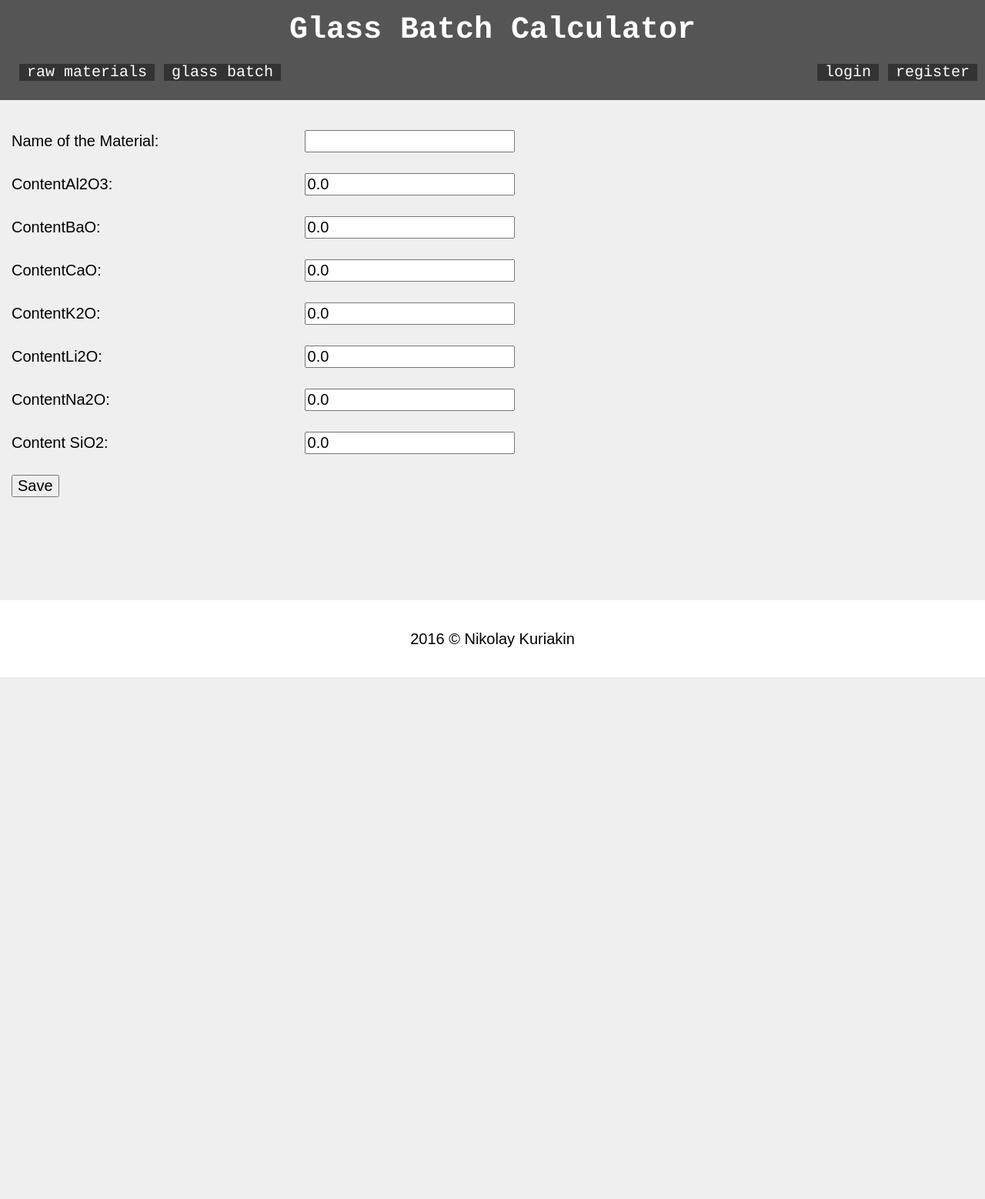
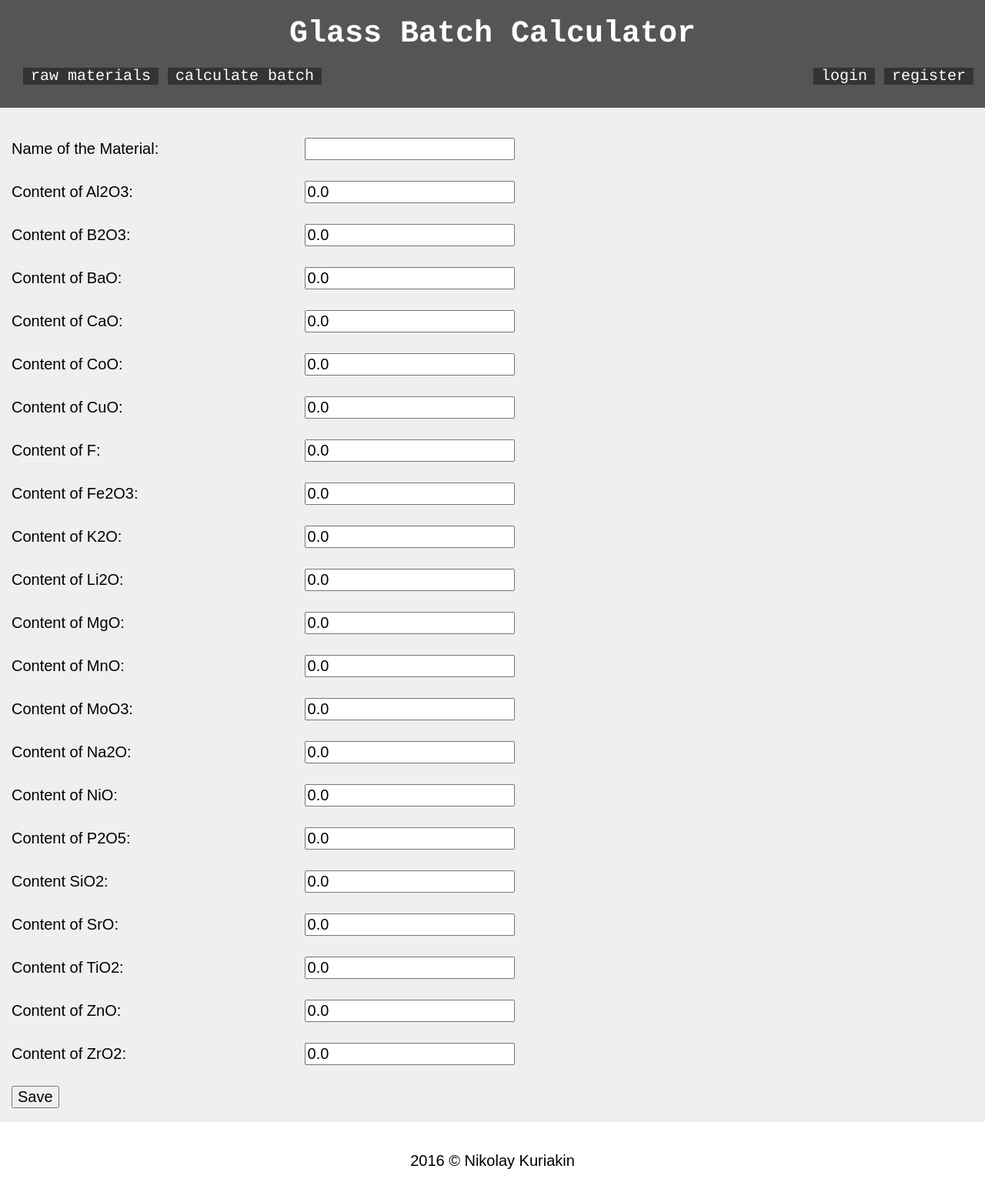
Before and after one commit to nikolaykrkn/batchcalc, a Django app: a page that uses BatchCalculator/templates/base.html in a window 1280 px wide. Shown: the whole page at 77% size. Before the commit the page ends 880 px from the top, so only its background shows below. Run offline with Django 3.2, Linux system fonts and the light colour scheme.

Commit message:
css + update entries

```diff
--- a/BatchCalculator/models.py
+++ b/BatchCalculator/models.py
@@ -7,12 +7,26 @@ from django.contrib.auth.models import User
 class rawMaterial(models.Model):
     materialName = models.CharField('Name of the Material', max_length=200, blank=False)
     contentSiO2 = models.FloatField('Content SiO2', default=0.0)
-    contentAl2O3 = models.FloatField(default=0.0)
-    contentNa2O = models.FloatField(default=0.0)
-    contentK2O = models.FloatField(default=0.0)
-    contentLi2O = models.FloatField(default=0.0)
-    contentCaO = models.FloatField(default=0.0)
-    contentBaO = models.FloatField(default=0.0)
+    contentAl2O3 = models.FloatField('Content of Al2O3', default=0.0)
+    contentNa2O = models.FloatField('Content of Na2O', default=0.0)
+    contentK2O = models.FloatField('Content of K2O', default=0.0)
+    contentLi2O = models.FloatField('Content of Li2O',default=0.0)
+    contentCaO = models.FloatField('Content of CaO', default=0.0)
+    contentMgO = models.FloatField('Content of MgO', default=0.0)
+    contentBaO = models.FloatField('Content of BaO', default=0.0)
+    contentSrO = models.FloatField('Content of SrO', default=0.0)
+    contentTiO2 = models.FloatField('Content of TiO2', default=0.0)
+    contentZrO2 = models.FloatField('Content of ZrO2', default=0.0)
+    contentB2O3 = models.FloatField('Content of B2O3', default=0.0)
+    contentP2O3 = models.FloatField('Content of P2O5', default=0.0)
+    contentZnO = models.FloatField('Content of ZnO', default=0.0)
+    contentF = models.FloatField('Content of F', default=0.0)
+    contentMnO = models.FloatField('Content of MnO', default=0.0)
+    contentMoO3 = models.FloatField('Content of MoO3', default=0.0)
+    contentNiO = models.FloatField('Content of NiO', default=0.0)
+    contentCuO = models.FloatField('Content of CuO', default=0.0)
+    contentCoO = models.FloatField('Content of CoO', default=0.0)
+    contentFe2O3 = models.FloatField('Content of Fe2O3', default=0.0)
     author = models.ForeignKey(User, on_delete=models.CASCADE)
     def __str__(self):
     	return self.materialName + ': '+'; '.join([str(getattr(self, attrName)) + ' ' + str(attrName).replace('content', '') \
--- a/BatchCalculator/static/BatchCalculator/css/style.css
+++ b/BatchCalculator/static/BatchCalculator/css/style.css
@@ -7,7 +7,7 @@ body{
 
 header{
 	background: #555;
-	padding: 10px;
+	padding: 15px;
 	font-family: Courier, sans-serif;
 	line-height: 0.8;
 
@@ -20,9 +20,11 @@ header a{
 	display: inline-block;
 	color: white;
 	font-size 0.6em;
-
 	background: #333;
 	padding: 3px 10px;
+}
+header a:hover{
+	color:orange;
 }
 header h1{
 	color: #fff;
@@ -38,11 +40,15 @@ header h1 a{
 .menu{
 	padding: 15px;
 	position: relative;
+	display: block;
 }
 .account{
 	display: inline-block;
 	position: absolute;
 	right: 0;
+}
+p.account{
+	margin-bottom: 5px;
 }
 
 .content{
@@ -58,9 +64,12 @@ table {
     overflow: auto;
     white-space: nowrap;
     width: 100%;
+    table-layout: fixed;
 }
 th, td{
 	border: 1px dotted #555;
+	word-wrap: break-word;
+	width: 15px;
 }
 /*tr>td:last-of-type{
 	border: none;
--- a/BatchCalculator/templates/base.html
+++ b/BatchCalculator/templates/base.html
@@ -16,14 +16,14 @@
 		<h1><a href = '/'>Glass Batch Calculator</h1></a>
     	<div class='menu'>
     		<a href="{% url 'rawmateriallist' %}">raw materials</a>
-    		<a href="{% url 'calculate' %}">glass batch</a>
+    		<a href="{% url 'calculate' %}">calculate batch</a>
     		{% if user.is_anonymous %}
     		<div class='account'>
     			<a href="{% url 'login' %}">login</a>
     			<a href="{% url 'register' %}">register</a>
     		</div>
     		{% else %}
-    		<p>Welcome, {{user.username}}!</p> <a href="{% url 'logout' %}">log out</a>
+    		<p class='account'>Welcome, {{user.username}}! <a href="{% url 'logout' %}">log out</a></p>
     		{% endif %}
 
     	</div>
@@ -32,7 +32,12 @@
 
 	<div class='content'>
     {% block content %}
-    <h1> hello world, this is batchcalculator </h1>
+    <h1> Glass/Ceramics Batch calculator </h1>
+    <ul>
+    <li>Calculate batches of refractory nonmetallic silicate materials i.e glasses, vitreous enamels, glazes, porcelain and other types of ceramics</li>
+    <li>Store your own set of raw materials in the database.</li>
+    <li>Obtain the proportions to get the required amount of material or batch according to the capacity of your crucible.
+    </ul>
     {% endblock %}
 	</div>
 
--- a/BatchCalculator/templates/registration/register.html
+++ b/BatchCalculator/templates/registration/register.html
@@ -1,8 +1,9 @@
 {% extends 'base.html' %}
 
 {% block content %}
+<h2>Registration</h2>
 <form method="post">{% csrf_token %}
 {{form}}
-<button type="submit">Login</button>
+<button type="submit">Register</button>
   </form>
 {% endblock %}
```
Also changed, not shown: BatchCalculator/templates/BatchCalculator/rawmaterial_update_form.html (added, +13 -0 lines), BatchCalculator/templates/register.html (deleted, +0 -8 lines), BatchCalculator/migrations/0013_rawmaterial_contentmgo.py (added), BatchCalculator/migrations/0014_rawmaterial_contentfe2o3.py (added), BatchCalculator/migrations/0015_auto_20161118_0746.py (added), db.sqlite3.
